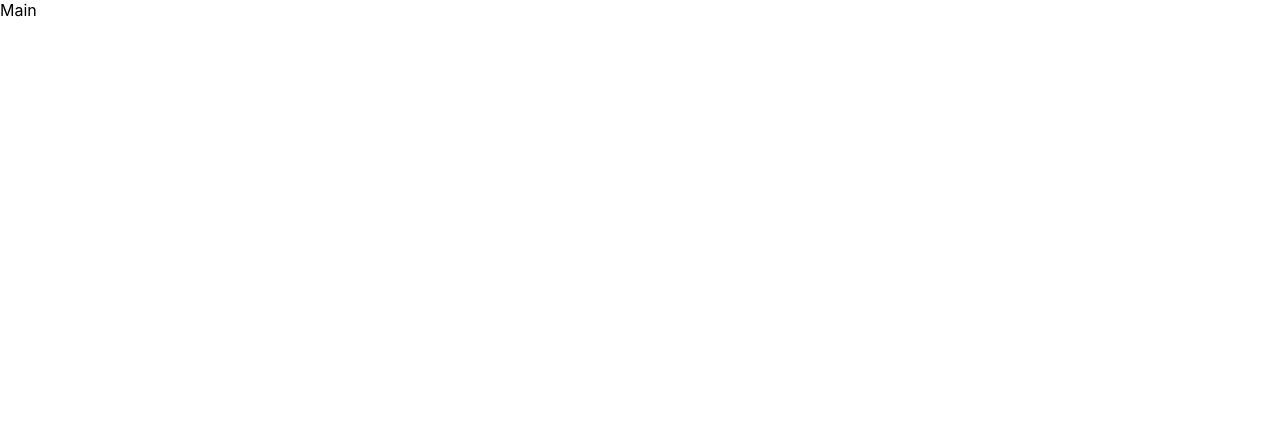
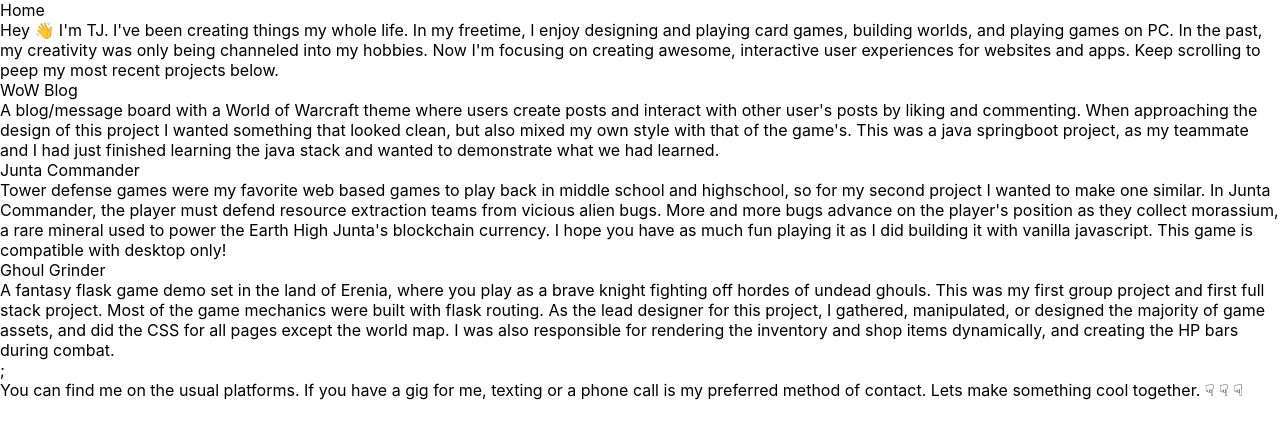
Before and after one commit to treykapfer/portfolio_react_2, a React (Create React App) app: page / in a window 1280 px wide. Shown: the top 438 px of the page. Built offline with nearby package versions, Linux system fonts and the light colour scheme.

Commit message:
checkpoint

```diff
--- a/src/App.js
+++ b/src/App.js
@@ -2,9 +2,9 @@
 
 function App() {
   return (
-    <div className="App">
+    <>
       <Main />
-    </div>
+    </>
   );
 }
 
--- a/src/components/About/About.js
+++ b/src/components/About/About.js
@@ -1,9 +1,16 @@
-import React from 'react'
+import React from "react";
 
 function About() {
   return (
-    <div>About</div>
-  )
+    <div>
+      Hey 👋 I'm TJ. I've been creating things my whole life. In my freetime, I
+      enjoy designing and playing card games, building worlds, and playing games
+      on PC. In the past, my creativity was only being channeled into my
+      hobbies. Now I'm focusing on creating awesome, interactive user
+      experiences for websites and apps. Keep scrolling to peep my most recent
+      projects below.
+    </div>
+  );
 }
 
-export default About
+export default About;
--- a/src/components/Contact/Contact.js
+++ b/src/components/Contact/Contact.js
@@ -1,7 +1,13 @@
 import React from "react";
 
 function Contact() {
-  return <div>Contact</div>;
+  return (
+    <div>
+      You can find me on the usual platforms. If you have a gig for me, texting
+      or a phone call is my preferred method of contact. Lets make something
+      cool together. ☟ ☟ ☟
+    </div>
+  );
 }
 
 export default Contact;
--- /dev/null
+++ b/src/components/Home/Home.js
@@ -0,0 +1,9 @@
+import React from 'react'
+
+function Home() {
+  return (
+    <div>Home</div>
+  )
+}
+
+export default Home
--- /dev/null
+++ b/src/components/Home/index.js
@@ -0,0 +1 @@
+export { default } from "./Home";
--- a/src/components/Main/Main.js
+++ b/src/components/Main/Main.js
@@ -1,13 +1,21 @@
-import React from 'react'
-import About from '../About'
-import Contact from '../Contact'
-import Projects from '../Projects'
-import useTabs from '../Tabs/useTabs'
+import React from "react";
+import About from "../About";
+import Contact from "../Contact";
+import Projects from "../Projects";
+import Home from "../Home";
+import useTabs from "../Tabs/useTabs";
 
 function Main() {
+  const tabNames = ["Home", "About", "Projects", "Contact"];
+  const { Tabs, active, setActive } = useTabs({ tabNames });
   return (
-    <div>Main</div>
-  )
+    <>
+      <Home />
+      <About />
+      <Projects />
+      <Contact />
+    </>
+  );
 }
 
-export default Main
+export default Main;
--- /dev/null
+++ b/src/components/Projects/Project.js
@@ -0,0 +1,17 @@
+import React from "react";
+
+function Project({ bodyText, title, codeURL, videoURL, demoURL }) {
+  return (
+    <>
+      <div>{title}</div>
+      <div>{bodyText}</div>
+      <div>
+        <div>{codeURL}</div>
+        <div>{videoURL}</div>
+        <div>{demoURL}</div>
+      </div>
+    </>
+  );
+}
+
+export default Project;
--- a/src/components/Projects/Projects.js
+++ b/src/components/Projects/Projects.js
@@ -1,9 +1,25 @@
-import React from 'react'
+import React from "react";
+import project_data from "./project_data.json";
+import Project from "./Project";
 
 function Projects() {
   return (
-    <div>Projects</div>
-  )
+    <>
+      <div>
+        {project_data.projects.map((project) => (
+          <Project
+            key={project.id}
+            bodyText={project.body_text}
+            title={project.title}
+            codeURL={project.code_url}
+            videoURL={project.video_url}
+            demoURL={project.demo_url}
+          />
+        ))}
+      </div>
+      ;
+    </>
+  );
 }
 
-export default Projects
+export default Projects;
--- /dev/null
+++ b/src/components/Projects/project_data.json
@@ -0,0 +1,28 @@
+{
+    "projects": [
+        {
+            "id": 0,
+            "title": "WoW Blog",
+            "body_text": "A blog/message board with a World of Warcraft theme where users create posts and interact with other user's posts by liking and commenting. When approaching the design of this project I wanted something that looked clean, but also mixed my own style with that of the game's. This was a java springboot project, as my teammate and I had just finished learning the java stack and wanted to demonstrate what we had learned.",
+            "code_url": "",
+            "video_url": "",
+            "demo_url": ""
+        },
+        {
+            "id": 1,
+            "title": "Junta Commander",
+            "body_text": "Tower defense games were my favorite web based games to play back in middle school and highschool, so for my second project I wanted to make one similar. In Junta Commander, the player must defend resource extraction teams from vicious alien bugs. More and more bugs advance on the player's position as they collect morassium, a rare mineral used to power the Earth High Junta's blockchain currency. I hope you have as much fun playing it as I did building it with vanilla javascript. This game is compatible with desktop only!",
+            "code_url": "",
+            "video_url": "",
+            "demo_url": ""
+        },
+        {
+            "id": 2,
+            "title": "Ghoul Grinder",
+            "body_text": "A fantasy flask game demo set in the land of Erenia, where you play as a brave knight fighting off hordes of undead ghouls. This was my first group project and first full stack project. Most of the game mechanics were built with flask routing. As the lead designer for this project, I gathered, manipulated, or designed the majority of game assets, and did the CSS for all pages except the world map. I was also responsible for rendering the inventory and shop items dynamically, and creating the HP bars during combat.",
+            "code_url": "",
+            "video_url": "",
+            "demo_url": ""
+        }
+    ]
+}
--- a/src/components/Tabs/useTabs.js
+++ b/src/components/Tabs/useTabs.js
@@ -1,8 +1,8 @@
 import React, { useState } from "react";
 import Tab from "./Tab";
 
-function useTabs({ tabNames, initialTab }) {
-  const [active, setActive] = useState(initialTab || tabNames[0]);
+function useTabs({ tabNames }) {
+  const [active, setActive] = useState(tabNames[0]);
 
   const Tabs = () => {
     <div>
```
